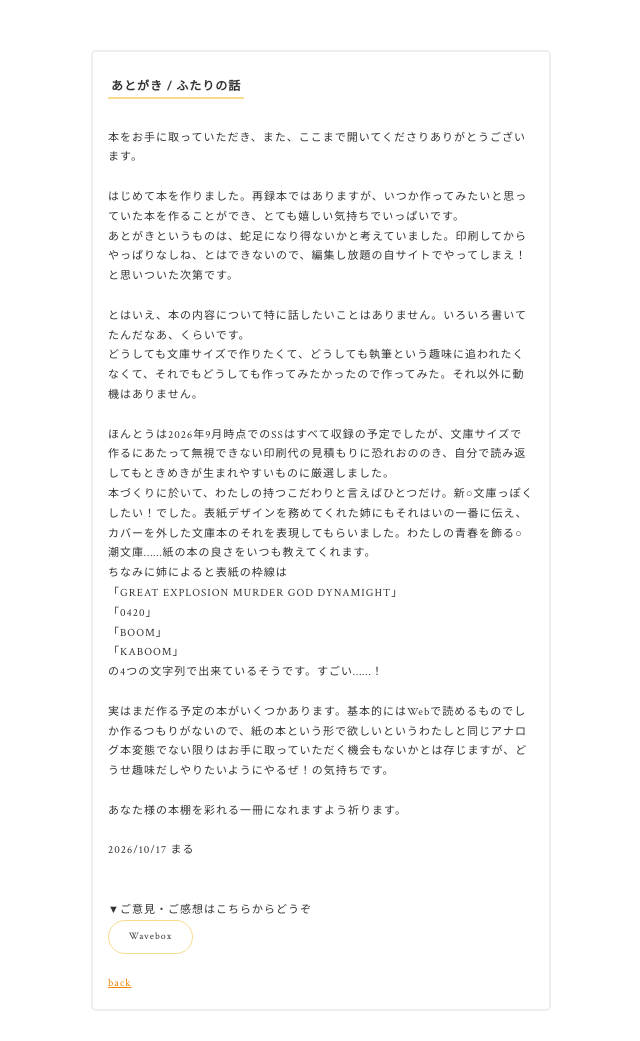
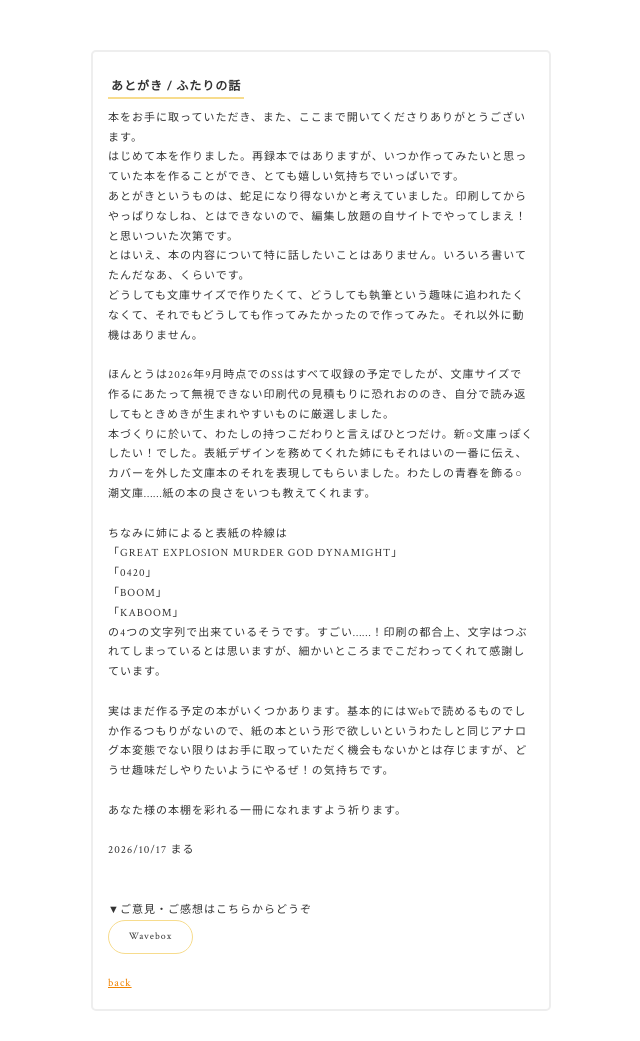
Before and after one commit to bisqhq/bisqhq.github.io, a Jekyll site: the page note/note1.html, which Jekyll copies as it is, in a window 1280 px wide. Shown: the whole page, without its empty margins (319-959 px from the left). Built offline with Jekyll 4.4.1, drawn with Linux system fonts in a browser that asks for light colours; some web fonts are replaced.

Commit message:
Update note1.html

```diff
--- a/note/note1.html
+++ b/note/note1.html
@@ -12,24 +12,21 @@
 <div class="wrp">
 <div class="text">
         <h2>あとがき / ふたりの話</h2><br>
-<br>
 本をお手に取っていただき、また、ここまで開いてくださりありがとうございます。<br>
-<br>
-はじめて本を作りました。再録本ではありますが、いつか作ってみたいと思っていた本を作ることができ、とても嬉しい気持ちでいっぱいです。
-<br>
+はじめて本を作りました。再録本ではありますが、いつか作ってみたいと思っていた本を作ることができ、とても嬉しい気持ちでいっぱいです。<br>
 あとがきというものは、蛇足になり得ないかと考えていました。印刷してからやっぱりなしね、とはできないので、編集し放題の自サイトでやってしまえ！と思いついた次第です。<br>
-<br>
 とはいえ、本の内容について特に話したいことはありません。いろいろ書いてたんだなあ、くらいです。<br>
 どうしても文庫サイズで作りたくて、どうしても執筆という趣味に追われたくなくて、それでもどうしても作ってみたかったので作ってみた。それ以外に動機はありません。<br>
 <br>
 ほんとうは2026年9月時点でのSSはすべて収録の予定でしたが、文庫サイズで作るにあたって無視できない印刷代の見積もりに恐れおののき、自分で読み返してもときめきが生まれやすいものに厳選しました。<br>
 本づくりに於いて、わたしの持つこだわりと言えばひとつだけ。新○文庫っぽくしたい！でした。表紙デザインを務めてくれた姉にもそれはいの一番に伝え、カバーを外した文庫本のそれを表現してもらいました。わたしの青春を飾る○潮文庫……紙の本の良さをいつも教えてくれます。<br>
+<br>
 ちなみに姉によると表紙の枠線は<br>
 「GREAT EXPLOSION MURDER GOD DYNAMIGHT」<br>
 「0420」<br>
 「BOOM」<br>
 「KABOOM」<br>
-の4つの文字列で出来ているそうです。すごい……！<br>
+の4つの文字列で出来ているそうです。すごい……！印刷の都合上、文字はつぶれてしまっているとは思いますが、細かいところまでこだわってくれて感謝しています。<br>
 <br>
 実はまだ作る予定の本がいくつかあります。基本的にはWebで読めるものでしか作るつもりがないので、紙の本という形で欲しいというわたしと同じアナログ本変態でない限りはお手に取っていただく機会もないかとは存じますが、どうせ趣味だしやりたいようにやるぜ！の気持ちです。<br>
 <br>
```
